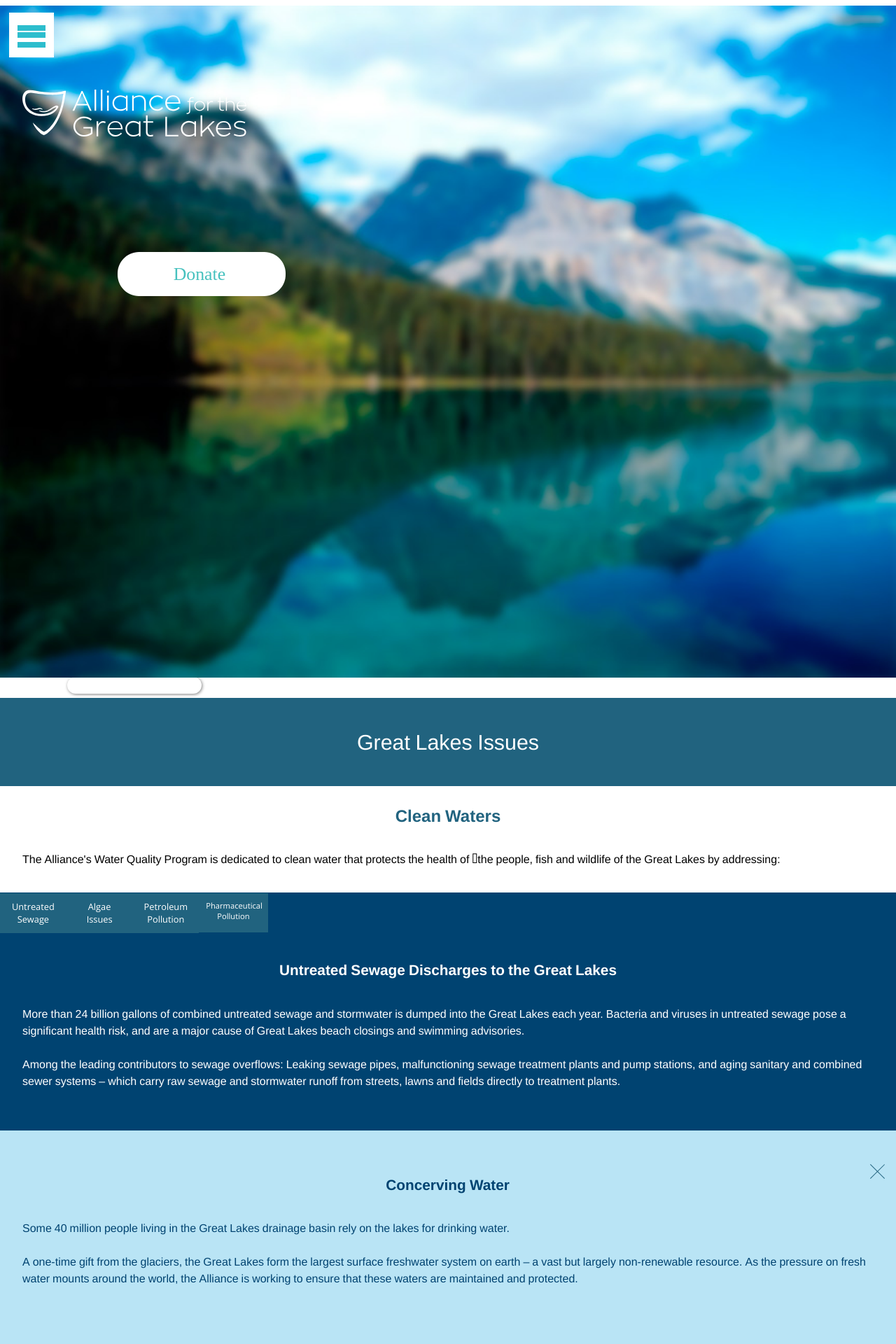
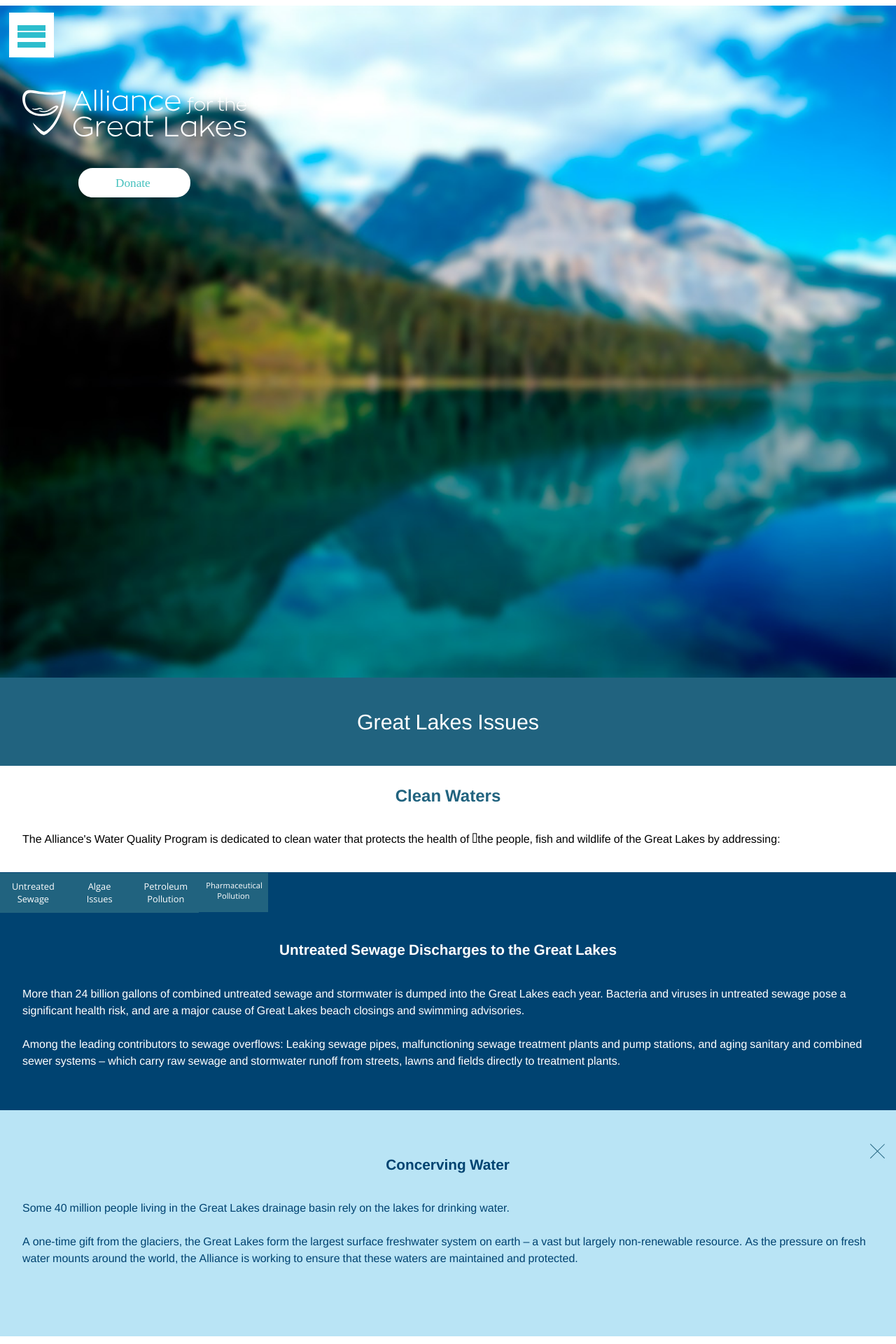
Before and after one commit to hbrittany/greatlakes, a Jekyll site: the page great-lakes-issues.html, which Jekyll copies as it is, in a window 1280 px wide. Shown: the top 1920 px of the page at 70% size. Built offline with Jekyll 4.4.1, drawn with Linux system fonts in a browser that asks for light colours; nearby versions of some CDN libraries; library files that are not in the unit come from our copies.

Commit message:
refactor(html): reset header to proper functionality

```diff
--- a/great-lakes-issues.html
+++ b/great-lakes-issues.html
@@ -38,7 +38,7 @@
 <div style="position: relative; left: 0; top: 0;">
   <img class="img-flex"src="images/great-lakes.jpg" style="position: relative; bottom: -6px; left: 0;"/>
   <a href="index.html"><img class="logo" src="images/logo.svg" style="position: absolute; top: 8em; left: 2em;"/></a>
-    <a class="btn" href="#"> <img class="donate" src="images/donate-button.svg" style="position: absolute; top: 15em; left: 7em;"/></a>
+    <a href="#"> <img class="donate" src="images/donate-button.svg" style="position: absolute; top: 15em; left: 7em;"/></a>
 </div>
 
 
--- a/index.html
+++ b/index.html
@@ -34,8 +34,8 @@
 
 <div style="position: relative; left: 0; top: 0;">
   <img class="img-flex"src="images/great-lakes.jpg" style="position: relative; bottom: -6px; left: 0;"/>
-  <img class="logo" src="images/logo.svg" style="position: absolute; top: 8em; left: 2em;"/>
-    <a class="btn" href="#"> <img class="donate" src="images/donate-button.svg" style="position: absolute; top: 15em; left: 7em;"/></a>
+  <a href="index.html"><img class="logo" src="images/logo.svg" style="position: absolute; top: 8em; left: 2em;"/></a>
+    <a href="#"> <img class="donate" src="images/donate-button.svg" style="position: absolute; top: 15em; left: 7em;"/></a>
 </div>
 
 
```
